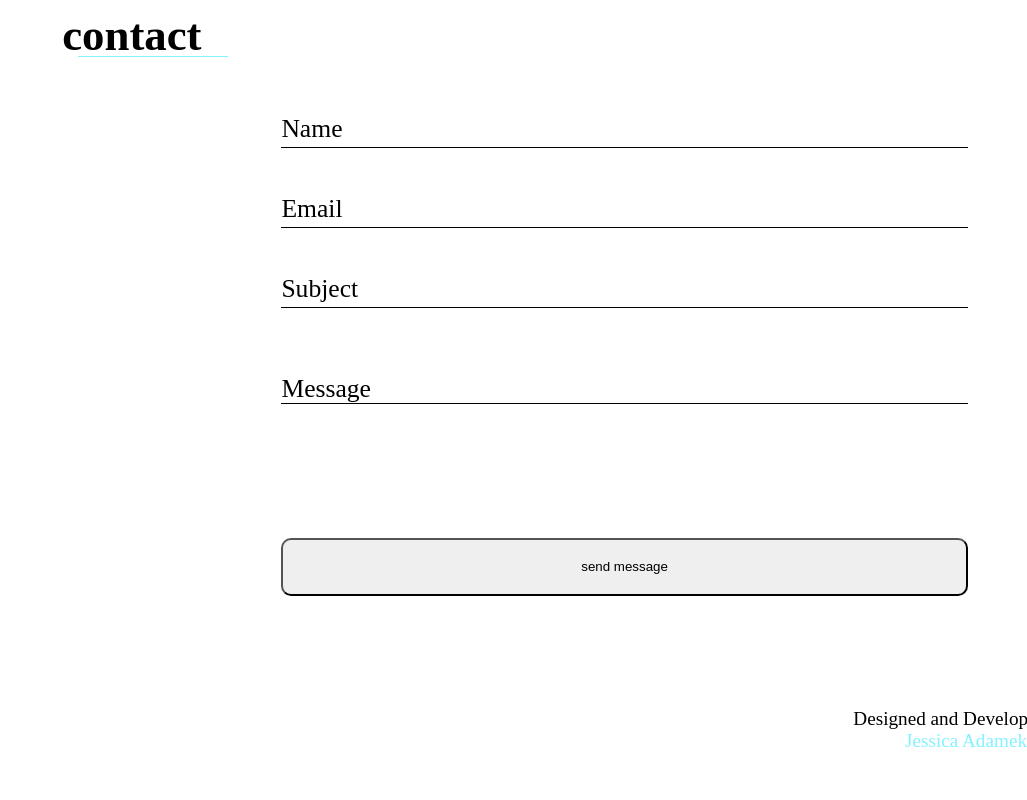
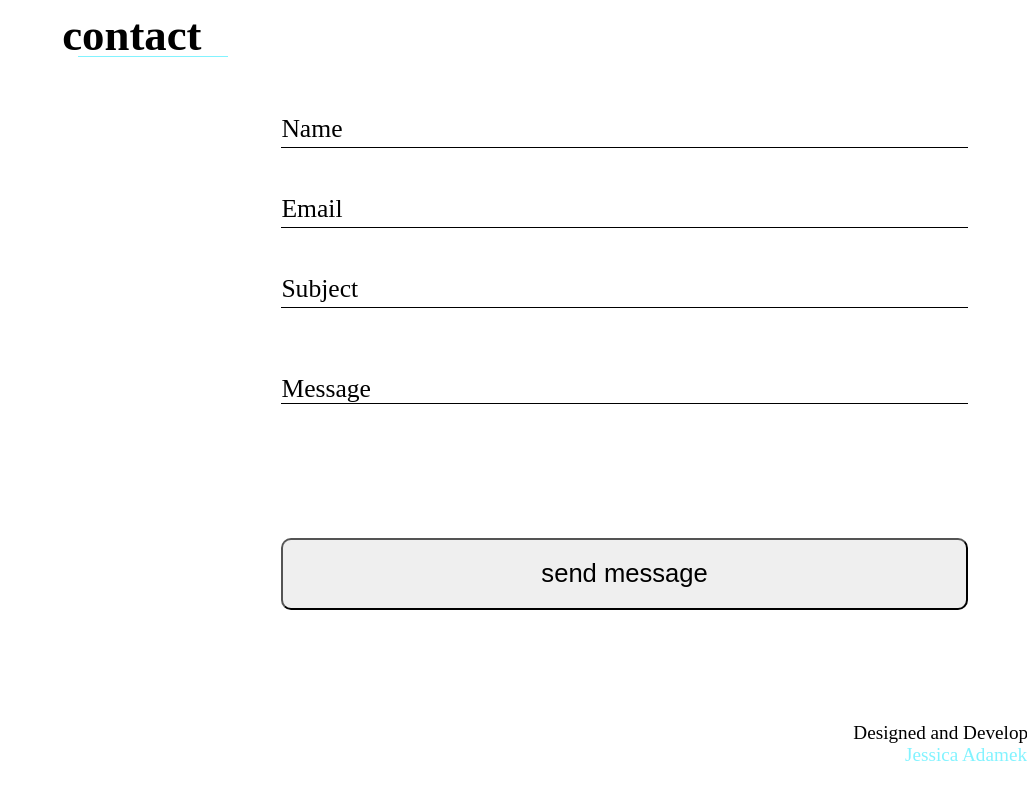
Before and after one commit to jeadamek/jadamek.com, a React (Vite) app: page / in a window 1280 px wide. Shown: the part 5467-6267 px from the top of the page, without its empty margins (253-1280 px from the left). Built offline with nearby package versions, Linux system fonts and the light colour scheme; the HTML template or start-up script is replaced by a standard one.

Commit message:
:construction: continuing styling button submit

```diff
--- a/src/components/Button.jsx
+++ b/src/components/Button.jsx
@@ -4,7 +4,7 @@ import "../styles/components/button.sass";
 
 export function Button({title}) {
    return(
-      <button>
+      <button className="submit-button">
          {title}
       </button>
    )
--- a/src/styles/components/button.sass
+++ b/src/styles/components/button.sass
@@ -1,7 +1,10 @@
+@use "../variables"
 
-button
+
+.submit-button
    width: 100%
    padding: 1.2rem 0
+   font-size: variables.$font-size-100
 
    border-radius: 10px
    cursor: pointer
--- a/src/styles/main.sass
+++ b/src/styles/main.sass
@@ -37,7 +37,7 @@
    label
       color: variables.$blue-100
 
-   button
+   .submit-button
       background: transparent
       color: variables.$primary-dark
       border: 1px solid variables.$primary-dark
@@ -66,10 +66,10 @@
    label
       color: variables.$blue-600
 
-   button
-      background-color: variables.$blue-700
-      border: none
-      color: variables.$light-100
+   .submit-button
+         background-color: variables.$blue-700
+         border: none
+         color: variables.$light-100
 
    header
          h2
```
